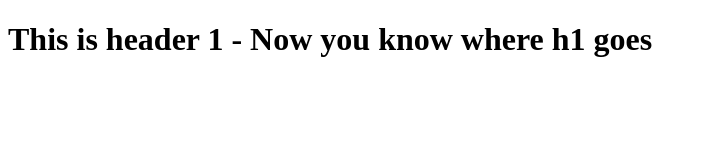
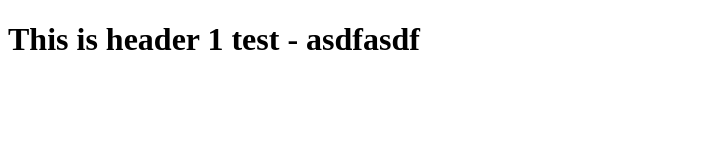
Before and after one commit to thomasbutch/thomasbutch.github.io, a plain HTML site: page site/index.html in a window 1280 px wide. Shown: the whole page, without its empty margins (0-707 px from the left). Drawn offline with Linux system fonts and the light colour scheme.

Commit message:
small change

```diff
--- a/site/index.html
+++ b/site/index.html
@@ -1,11 +1,11 @@
 <!DOCTYPE html>
-<html>
+<html lang="en">
 <head>
 	<meta charset="utf-8">
 	<meta name="viewport" content="width=device-width, initial-scale=1">
 	<title>Hello Coursera - TB</title>
 </head>
 <body>
-<h1> This is header 1 - Now you know where h1 goes</h1>
+<h1> This is header 1 test - asdfasdf</h1>
 </body>
 </html>
```
